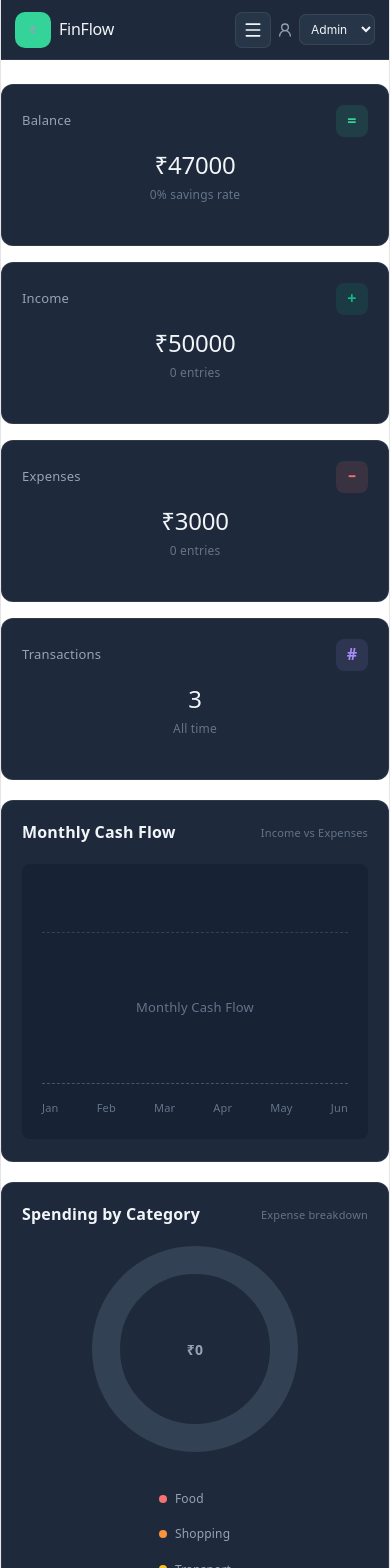
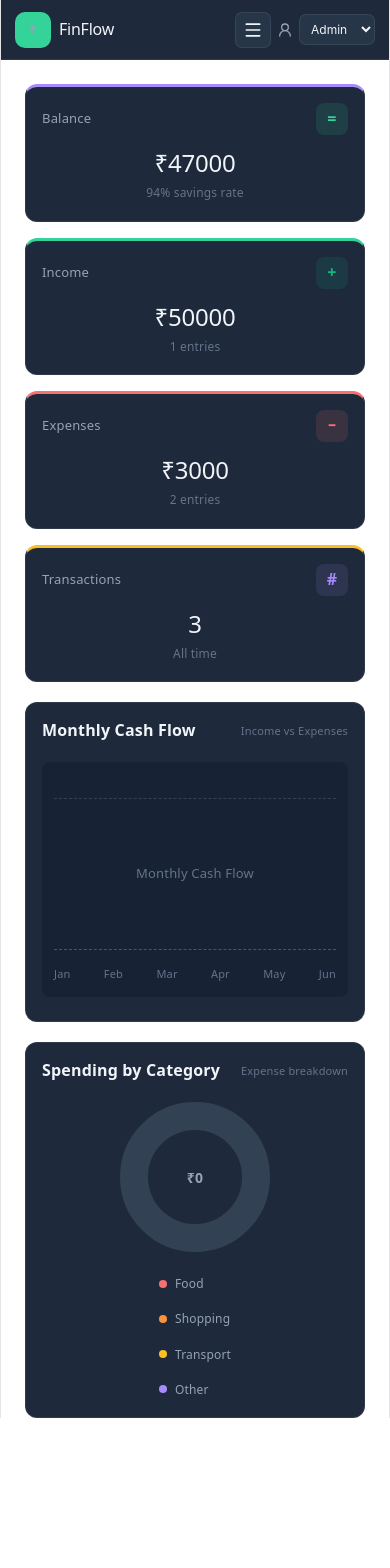
Before and after one commit to ShrutiM8/finflow-analytics, a React (Vite) app in the folder finflow-analytics/: page / in a window 390 px wide. Shown: the top 1568 px of the page. After the commit the page ends 1418 px from the top, so only its background shows below. Built offline with nearby package versions, Linux system fonts and the light colour scheme.

Commit message:
Add savings rate calculation

```diff
--- a/finflow-analytics/src/components/AppContext.jsx
+++ b/finflow-analytics/src/components/AppContext.jsx
@@ -34,11 +34,13 @@ export function AppProvider({ children }) {
 		.filter((transaction) => transaction.type === 'expense')
 		.reduce((total, transaction) => total + transaction.amount, 0)
 	const balance = income - expenses
+	const savingsRate = income === 0 ? 0 : ((income - expenses) / income) * 100
 
 	const dashboardData = {
 		balance,
 		income,
 		expenses,
+		savingsRate,
 		transactions,
 	}
 
--- a/finflow-analytics/src/components/Dashboard.jsx
+++ b/finflow-analytics/src/components/Dashboard.jsx
@@ -3,6 +3,13 @@ import { AppContext } from "./AppContext";
 
 function Dashboard() {
   const { balance, income, expenses, transactions } = useContext(AppContext);
+  const savingsRate = income === 0 ? 0 : Math.round((balance / income) * 100);
+  const incomeTransactionCount = transactions.filter(
+    (transaction) => transaction.type === "income"
+  ).length;
+  const expenseTransactionCount = transactions.filter(
+    (transaction) => transaction.type === "expense"
+  ).length;
 
   return (
     <div className="dashboard" id="dashboard">
@@ -10,37 +17,37 @@ function Dashboard() {
       {/* Summary Cards */}
       <section className="summary-grid">
 
-        <div className="summary-card">
+        <div className="summary-card summary-card-balance">
           <div className="summary-top">
             <span className="summary-label">Balance</span>
             <span className="summary-icon balance">=</span>
           </div>
 
           <h2>₹{balance}</h2>
-          <p>0% savings rate</p>
+          <p>{savingsRate}% savings rate</p>
         </div>
 
-        <div className="summary-card">
+        <div className="summary-card summary-card-income">
           <div className="summary-top">
             <span className="summary-label">Income</span>
             <span className="summary-icon income">+</span>
           </div>
 
           <h2>₹{income}</h2>
-          <p>0 entries</p>
+          <p>{incomeTransactionCount} entries</p>
         </div>
 
-        <div className="summary-card">
+        <div className="summary-card summary-card-expenses">
           <div className="summary-top">
             <span className="summary-label">Expenses</span>
             <span className="summary-icon expense">−</span>
           </div>
 
           <h2>₹{expenses}</h2>
-          <p>0 entries</p>
+          <p>{expenseTransactionCount} entries</p>
         </div>
 
-        <div className="summary-card">
+        <div className="summary-card summary-card-transactions">
           <div className="summary-top">
             <span className="summary-label">Transactions</span>
             <span className="summary-icon transactions">#</span>
--- a/finflow-analytics/src/components/component.scss
+++ b/finflow-analytics/src/components/component.scss
@@ -150,6 +150,9 @@
 
 .dashboard {
   width: 100%;
+  min-width: 0;
+  box-sizing: border-box;
+  padding: 0 24px;
 }
 
 
@@ -159,17 +162,37 @@
 
 .summary-grid {
   display: grid;
-  grid-template-columns: repeat(4, 1fr);
+  grid-template-columns: repeat(4, minmax(0, 1fr));
   gap: 16px;
   margin-bottom: 20px;
+  min-width: 0;
 }
 
 .summary-card {
+  min-width: 0;
+  box-sizing: border-box;
   padding: 20px;
 
   background: #1e293b;
   border: 1px solid rgba(255, 255, 255, 0.08);
+  border-top-width: 3px;
   border-radius: 12px;
+}
+
+.summary-card-balance {
+  border-top-color: #a78bfa;
+}
+
+.summary-card-income {
+  border-top-color: #34d399;
+}
+
+.summary-card-expenses {
+  border-top-color: #f87171;
+}
+
+.summary-card-transactions {
+  border-top-color: #fbbf24;
 }
 
 .summary-top {
@@ -236,11 +259,14 @@
 
 .charts-row {
   display: grid;
-  grid-template-columns: 1.5fr 1fr;
+  grid-template-columns: minmax(0, 1.5fr) minmax(0, 1fr);
   gap: 20px;
+  min-width: 0;
 }
 
 .dashboard-card {
+  min-width: 0;
+  box-sizing: border-box;
   min-height: 320px;
   padding: 20px;
 
@@ -275,6 +301,8 @@
 ========================= */
 
 .chart-placeholder {
+  box-sizing: border-box;
+  min-width: 0;
   height: 235px;
 
   display: flex;
@@ -318,6 +346,7 @@
 
 .pie-placeholder {
   min-height: 235px;
+  min-width: 0;
 
   display: flex;
   align-items: center;
@@ -385,7 +414,7 @@
 
 @media (max-width: 900px) {
   .summary-grid {
-    grid-template-columns: repeat(2, 1fr);
+    grid-template-columns: repeat(2, minmax(0, 1fr));
   }
 
   .charts-row {
@@ -522,10 +551,32 @@
   }
 
   .summary-grid {
-    grid-template-columns: 1fr;
+    grid-template-columns: minmax(0, 1fr);
+  }
+
+  .summary-card,
+  .dashboard-card {
+    padding: 16px;
+  }
+
+  .card-header {
+    flex-wrap: wrap;
+    gap: 8px;
+  }
+
+  .chart-placeholder {
+    padding: 12px;
   }
 
   .pie-placeholder {
     flex-direction: column;
+    gap: 20px;
+  }
+
+  .pie-circle {
+    width: min(150px, 45vw);
+    height: auto;
+    aspect-ratio: 1;
+    box-sizing: border-box;
   }
 }
```
